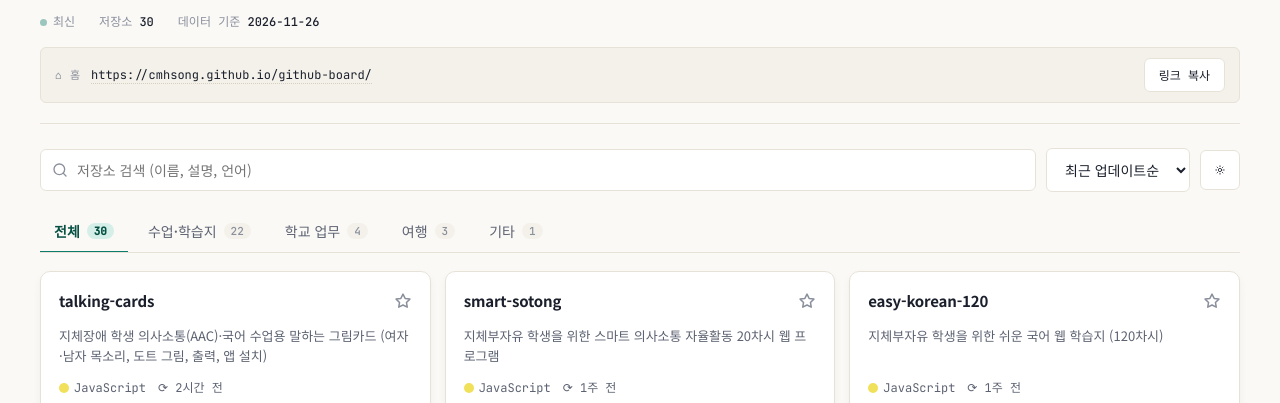
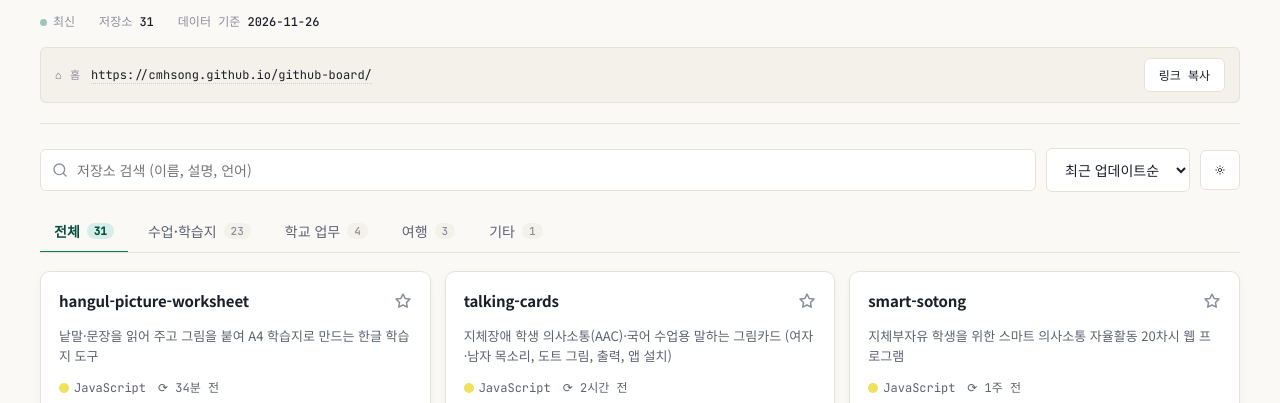
Before and after one commit to cmhsong/github-board, a plain HTML site: page index.html in a window 1280 px wide. Shown: the part 114-517 px from the top of the page. Drawn offline with nearby package versions, Linux system fonts and the light colour scheme.

Commit message:
보드 업데이트: hangul-picture-worksheet 추가 (저장소 31개)

```diff
--- a/index.html
+++ b/index.html
@@ -597,8 +597,9 @@
   const THEME_KEY = `gh:${USER}:theme`;
 
   // DATA_AS_OF and REPOS are refreshed whenever the user asks Claude to update the board.
-  const DATA_AS_OF = "2026-11-26T01:01:00Z";
+  const DATA_AS_OF = "2026-11-26T02:21:00Z";
   const REPOS = [
+    {"id":1472542089,"name":"hangul-picture-worksheet","html_url":"https://github.com/cmhsong/hangul-picture-worksheet","description":"낱말·문장을 읽어 주고 그림을 붙여 A4 학습지로 만드는 한글 학습지 도구","language":"JavaScript","updated_at":"2026-11-26T01:47:24Z","created_at":"2026-11-26T01:47:12Z","stargazers_count":0,"has_pages":true,"homepage":null,"fork":false,"archived":false},
     {"id":1472468854,"name":"talking-cards","html_url":"https://github.com/cmhsong/talking-cards","description":"지체장애 학생 의사소통(AAC)·국어 수업용 말하는 그림카드 (여자·남자 목소리, 도트 그림, 출력, 앱 설치)","language":"JavaScript","updated_at":"2026-11-26T00:02:24Z","created_at":"2026-11-26T00:02:12Z","stargazers_count":0,"has_pages":true,"homepage":null,"fork":false,"archived":false},
     {"id":1460994743,"name":"smart-sotong","html_url":"https://github.com/cmhsong/smart-sotong","description":"지체부자유 학생을 위한 스마트 의사소통 자율활동 20차시 웹 프로그램","language":"JavaScript","updated_at":"2026-11-17T06:14:42Z","created_at":"2026-11-17T06:14:31Z","stargazers_count":0,"has_pages":true,"homepage":null,"fork":false,"archived":false},
     {"id":1456246001,"name":"easy-korean-120","html_url":"https://github.com/cmhsong/easy-korean-120","description":"지체부자유 학생을 위한 쉬운 국어 웹 학습지 (120차시)","language":"JavaScript","updated_at":"2026-11-13T06:36:18Z","created_at":"2026-11-13T06:36:07Z","stargazers_count":0,"has_pages":true,"homepage":null,"fork":false,"archived":false},
@@ -663,6 +664,7 @@
     "clock-reading": "class", "calendar-learning": "class",
     "first-bankbook": "class", "easy-korean-120": "class",
     "smart-sotong": "class", "talking-cards": "class",
+    "hangul-picture-worksheet": "class",
     "github-board": "etc",
     "school-timetable": "work", "susi-2027": "work", "lesson-template": "work", "budget": "work",
     "osaka-2027": "travel", "osaka-2027-jan13": "travel", "nagoya-trip": "travel",
```
